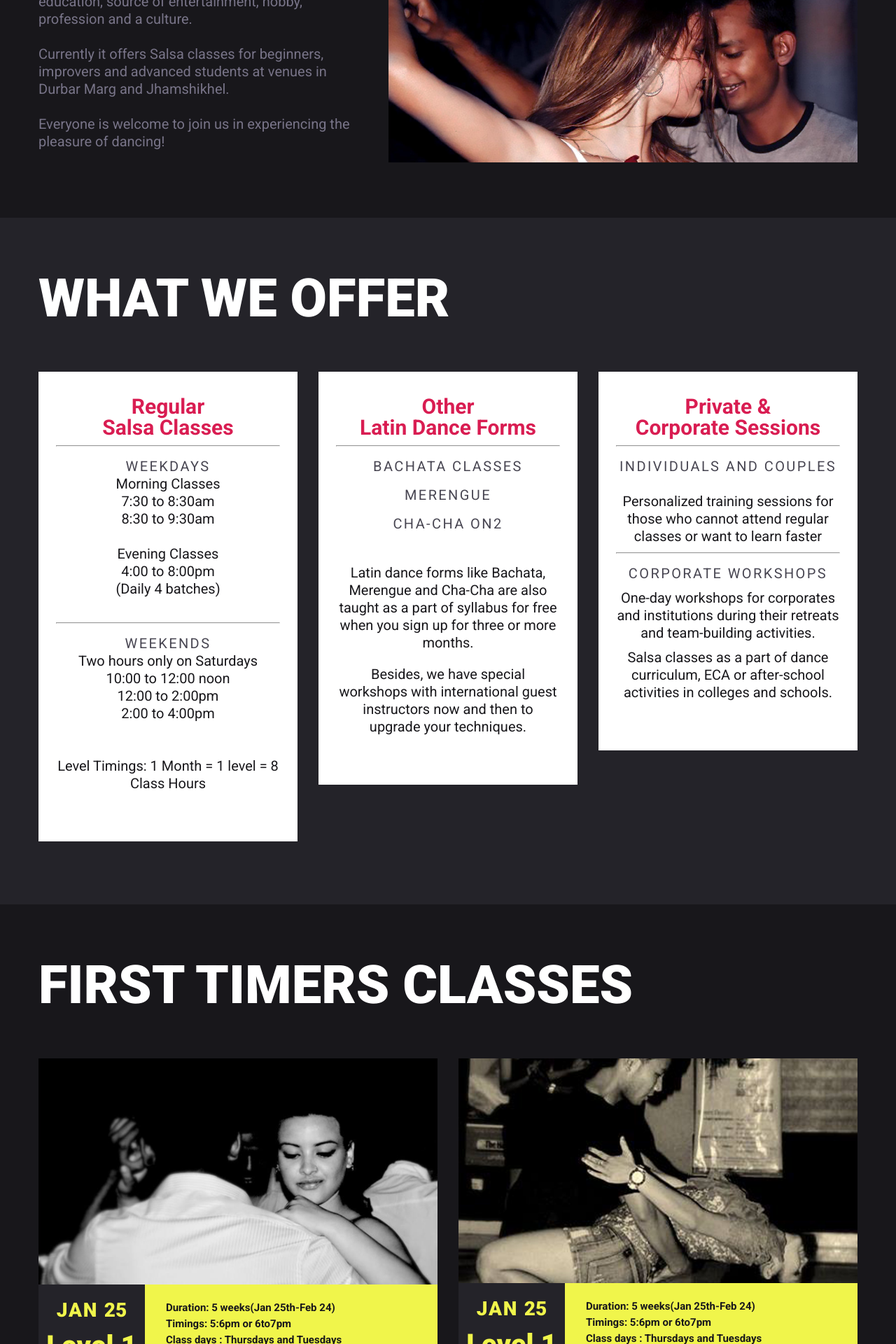
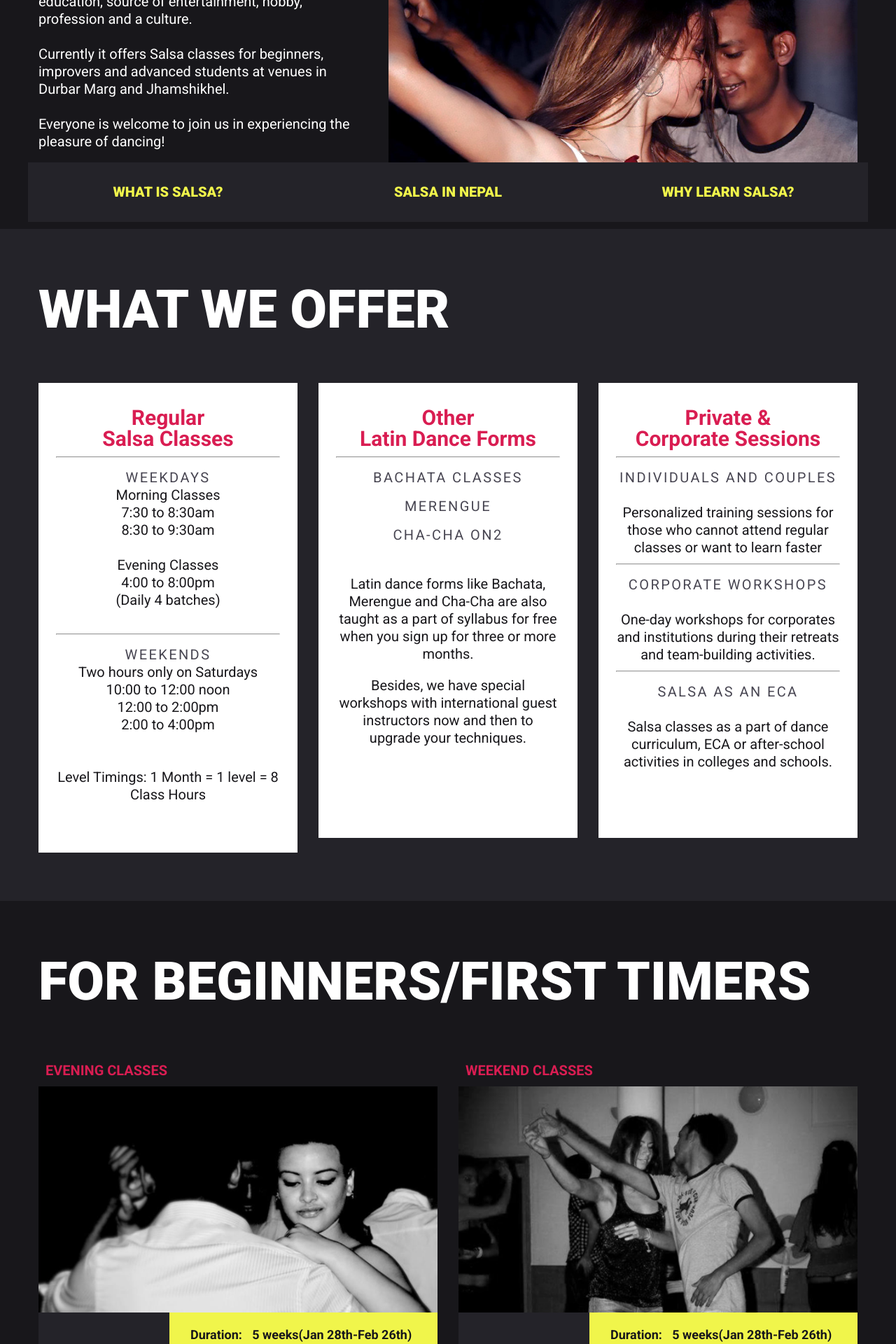
Before and after one commit to punitjajodia/dancewithashok, a PHP site: page / in a window 1280 px wide. Shown: the part 1160-3080 px from the top of the page at 70% size. Run offline with PHP 8.4, Linux system fonts and the light colour scheme; some libraries are stand-ins or nearby versions.

Commit message:
Fixed issue with about us section

```diff
--- a/css/style.css
+++ b/css/style.css
@@ -1455,7 +1455,6 @@ footer .copyright {
 #our-studio h2 {
     color: #D91D52;
     text-transform: uppercase;
-    background: white;
 }
 
 .post_caption time .day {
@@ -1475,7 +1474,7 @@ footer .copyright {
 .post_caption time .level {
     display: block;
     margin-top: 12px;
-    font-size: 40px;
+    font-size: 30px;
 }
 
 .post_caption_cnt .description-text {
@@ -1526,9 +1525,9 @@ footer .copyright {
 
 
 .question {
-    padding: 10px;
-    background: #F0F54B;
-    margin-bottom: 2px;
+    padding: 20px;
+    background: #F0F54B; /*yellow*/
+    margin-bottom: 5px;
     color: black;
     font-weight: 700;
     cursor: pointer;
@@ -1541,3 +1540,91 @@ footer .copyright {
     display: none;
     transition: display 0.8s;
 }
+
+#beginners .row .row {
+    margin-top: 10px;
+    font-size: 18px;
+}
+
+#beginners .description {
+    text-align: left;
+}
+
+@media (max-width: 767px) {
+    #beginners .post {
+        max-width: 100%;
+    }
+
+    #events .post {
+        max-width: 100%;
+    }
+}
+
+.strip {
+    color: #D91D52; /*pink*/
+    font-size: 20px;
+    font-weight: 700;
+    padding: 10px;
+}
+
+#events .post_caption_cnt {
+    padding: 20px;
+}
+
+#events .post_caption_cnt {
+    font-weight: normal;
+    font-size: 19px;
+    line-height: 19px;
+}
+
+#events .post_caption_cnt h5 {
+    font-weight: bold;
+    font-size: 23px;
+    line-height: 22px;
+    margin-top: 10px;
+}
+
+.about-salsa-current {
+    color: white;
+    text-transform: none;
+    font-weight: normal;
+    padding: 10px;
+    text-align: justify;
+}
+
+.about-salsa-description {
+    display:none;
+}
+
+.about-salsa-header {
+    color: #F0F54B;
+}
+
+.about-salsa-info {
+    cursor: pointer;
+}
+
+#about .inset-1 {
+    padding-bottom:0;
+}
+
+#popup {
+    display: none;
+    position: fixed;
+    top: 25vh;
+    left: 25vw;
+    width: 50vw;
+   z-index: 100000;
+   background: white;
+   color: black;
+   padding: 100px;
+}
+
+
+#classes .product {
+   height: 650px;
+}
+
+.faq {
+    margin-top: 0!important;
+}
--- a/index.html
+++ b/index.html
@@ -55,13 +55,13 @@
                                 <a href="#home">Home</a>
                             </li>
                             <li>
-                                <a href="#about">About</a>
+                                <a href="#about">About Us</a>
                             </li>
                             <li>
                                 <a href="#classes">What we offer</a>
                             </li>
                             <li>
-                                <a href="#events">1st Timers classes </a>
+                                <a href="#events">for beginners </a>
                             </li>
                             <li>
                                 <a href="#contacts">Contacts</a>
@@ -96,7 +96,7 @@
                         <h2 class="text-contrast">The Dance Floor</h2>
                         <h6 class="text-secondary-1">“Dance out Loud." </h6>
 
-                        <p class="text-secondary-1">The Dance Floor was founded in 2013 and since then it has firmly established itself as a leader in the Salsa scene in Nepal. <br/><br/>It aims to promote Salsa and Latin dances as an education, source of entertainment, hobby, profession and a culture.<br/><br/>Currently it offers Salsa classes for beginners, improvers and advanced students at venues in Durbar Marg and Jhamshikhel.<br/><br/>Everyone is welcome to join us in experiencing the pleasure of dancing!
+                        <p class="text-contrast">The Dance Floor was founded in 2013 and since then it has firmly established itself as a leader in the Salsa scene in Nepal. <br/><br/>It aims to promote Salsa and Latin dances as an education, source of entertainment, hobby, profession and a culture.<br/><br/>Currently it offers Salsa classes for beginners, improvers and advanced students at venues in Durbar Marg and Jhamshikhel.<br/><br/>Everyone is welcome to join us in experiencing the pleasure of dancing!
 
 </p>
                     </div>
@@ -109,30 +109,50 @@
             </div>
         </section>
 
-        <!--<section class ="bg-default-variant-1 cbp-so-section" id="about-salsa">
+        <section class ="bg-default-variant-1 cbp-so-section" id="about-salsa">
             <div class="container">
                 <div class="row">
-                    <div class="col-md-4">
-                        <div class="about-salsa-info">
+                    <div class="tabs">
+                        <div class="about-salsa-info col-xs-4">
+                            <div class="about-salsa-header">
                                 what is salsa?
                             </div>
+                            <div class="about-salsa-description">
+                                <p>
+                                    Salsa is a couple/partner dance which is danced based on  the rule of lead- follow. The leader, (on most occasions  the male  partner) takes the responsibility to think which steps to do and tries to convey it to the follower (on most occasions the female partner) through suttle movement and signals.
+                                </p>
+                                <p>
+                                    Except in performances and shows, it is spontaneous and  each couples may do different moves on the same beat or music. Salsa originated basically from Latin American countries like Cuba, Puerto Rico, Colombia etc. However the places like New York and Los Angeles have also contributed a lot in bringing salsa to the current state. It is normally danced on Latin songs which are in Spanish.
+                                </p>
+                            </div>
+                        </div>
 
-                    </div>
-                    <div class="col-md-4">
-
-                        <div class="about-salsa-info">
+                        <div class="about-salsa-info col-xs-4">
+                            <div class="about-salsa-header">
                                 Salsa in Nepal
                             </div>
+                            <div class="about-salsa-description">
+                                <p>Salsa was introduced in Nepal one and a half decade ago and now it has developed as a hobby and a profession. Currently, people have shown great interest towards this dance form by showing up in salsa social parties, workshops and festivals organized by different dance schools.</p>
+                                <p>The salsa circle has enabled people to break free, to make friends, interact, socialize and come together for an aspirating activity. They dance out loud and influence others to start too.</p>
+                                <p>College students and other professionals travelling abroad also find it handy as it helps them to mingle with various social circles and make friends. I repeatedly hear from my students that because of their salsa circle they are able to find jobs and make professional contacts in Nepal and abroad. Besides, passionate dancers have taken this activity professionally and  the culture of travelling within the country and abroad for salsa parties,  performances and trainings have also begun.</p>
                             </div>
-                    <div class="col-md-4">
-                        <div class="about-salsa-info">
+                        </div>
+
+                        <div class="about-salsa-info col-xs-4">
+                            <div class="about-salsa-header">
                                 Why learn Salsa?
                             </div>
+                            <div class="about-salsa-description">
+                                <p>We always admire others dancing but don’t dare to dance because we are too shy or concerned what others would say. Besides, we don’t want to do something we are not good at. SALSA will boost up one's confidence to step on the dance floor and overcome the fear of dancing. It builds self-confidence, discipline and concentration. It is a great hobby that also makes people social and outgoing. It gives you freedom to move, to dream with your feet, to feel and to inspire others to</p>
+                            </div>
+                        </div>
+                    </div>
+                    <div class="about-salsa-current text-secondary-1">
 
                     </div>
                 </div>
             </div>
-        </section>-->
+        </section>
 
 
 
@@ -240,10 +260,14 @@
 
                                 <hr/>
                                 <h6>CORPORATE WORKSHOPS</h6>
-                                    <ul>
-                                        <li>One-day workshops for corporates and institutions during their retreats and team-building activities.</li>
-                                        <li>Salsa classes as a part of dance curriculum, ECA or after-school activities in colleges and schools.</li>
-                                    </ul>
+
+                                    <br/>   One-day workshops for corporates and institutions during their retreats and team-building activities.
+
+                                <hr />
+                                <h6>SALSA AS AN ECA</h6>
+                                <br />
+                                    Salsa classes as a part of dance curriculum, ECA or after-school activities in colleges and schools.
+
 
                             </div>
                             <!--<div class="product_img">
@@ -262,9 +286,9 @@
         </section>
 
 
-	        <section class="well well--inset-1 bg-default-variant-1 text-xs-center cbp-so-section" id="events">
+	        <section class="well well--inset-1 bg-default-variant-1 text-xs-center cbp-so-section" id="beginners">
             <div class="container">
-                <h2 class="text-contrast cbp-so-side cbp-so-side-left text-md-center">First Timers Classes</h2>
+                <h2 class="text-contrast cbp-so-side cbp-so-side-left text-md-center">For Beginners/First Timers</h2>
 
                 <div class="row">
 
@@ -272,6 +296,9 @@
                         <!--post-->
                         <div class="post">
                             <div class="post_img">
+                                <div class="strip">
+                                    EVENING CLASSES
+                                </div>
                                 <a class="thumb" href="images/ashok/beginner-class.png" data-gallery="3">
                                     <img src="images/ashok/beginner-class.png" alt="" />
                                     <span class="thumb_overlay">
@@ -280,22 +307,58 @@
                                 </a>
                             </div>
                             <div class="post_caption">
-                                <time datetime="2016-01-25"> <span class="month">JAN </span><span class="day">25</span>
-                                <span class="level">Level 1</span>
+                                <time datetime="2016-01-25"> <span class="month">JAN </span><span class="day">28</span>
+                                <span class="level">Level 1 &amp; 2</span>
                                 </time>
                                 <div class="post_caption_cnt">
-                                    <div class="description-text"><a href="#">Duration: 5 weeks(Jan 25th-Feb 24) <br/> Timings: 5:6pm or 6to7pm <br/> Class days : Thursdays and Tuesdays <br/> Cost : Rs. 2500 per person <br/></a></div>
+                                    <div class="description-text"><a href="#">
+                                        <div class="row">
+                                            <div class="col-xs-3">
+                                                Duration:
+                                            </div>
+                                            <div class="col-xs-9 description">
+                                                5 weeks(Jan 28th-Feb 26th)
+                                            </div>
+                                        </div>
+
+                                        <div class="row">
+                                            <div class="col-xs-3">
+                                                Timings:
+                                            </div>
+                                            <div class="col-xs-9 description">
+                                                Thursdays and Fridays<br />5:00 to 6:00pm <br/> 6:00 to 7:00pm
+                                            </div>
+                                        </div>
+
+
+
+                                        <div class="row">
+                                            <div class="col-xs-3">
+                                                Cost :
+                                            </div>
+                                            <div class="col-xs-9 description">
+                                                Rs. 2500 per person
+                                            </div>
+                                        </div>
+
                                 </div>
                             </div>
                         </div>
                         <!--end post-->
                     </div>
+
+
+            </div>
                     <div class="col-md-6 col-sm-6 col-xs-12 cbp-so-side cbp-so-side-left">
                         <!--post-->
                         <div class="post">
                             <div class="post_img">
-                                <a class="thumb" href="images/ashok/beginner-class1.png" data-gallery="3">
-                                    <img src="images/ashok/beginner-class1.png" alt="" />
+                                <div class="strip">
+                                    WEEKEND CLASSES
+                                </div>
+                                <a class="thumb" href="images/ashok/bachata-class.png" data-gallery="3">
+                                    <img src="images/ashok/bachata-class.png" alt="" />
+
                                     <span class="thumb_overlay">
                                         <span class="insider"></span>
                                     </span>
@@ -303,15 +366,49 @@
                             </div>
                             <div class="post_caption">
                                 <time datetime="2016-01-25">
-                                    <span class="month">JAN </span><span class="day">25</span>
-                                    <span class="level">Level 1</span>
+                                    <span class="month">FEB </span><span class="day">13th</span>
+                                    <span class="level">Level 1 &amp; 2</span>
                                 </time>
                                 <div class="post_caption_cnt">
-                                    <div class="description-text"><a href="#">Duration: 5 weeks(Jan 25th-Feb 24) <br /> Timings: 5:6pm or 6to7pm <br /> Class days : Thursdays and Tuesdays <br /> Cost : Rs. 2500 per person <br /></a></div>
+                                    <div class="description-text">
+                                        <a href="#">
+                                            <div class="row">
+                                                <div class="col-xs-3">
+                                                    Duration:
+                                                </div>
+                                                <div class="col-xs-9 description">
+                                                    5 weeks(Jan 28th-Feb 26th)
+                                                </div>
+                                            </div>
+
+                                            <div class="row">
+                                                <div class="col-xs-3">
+                                                    Timings:
+                                                </div>
+                                                <div class="col-xs-9 description">
+                                                    Saturdays, 2 hours class<br />2:15 to 4:15pm
+                                                    <br/><br />
+                                                </div>
+                                            </div>
+
+
+
+                                            <div class="row">
+                                                <div class="col-xs-3">
+                                                    Cost :
+                                                </div>
+                                                <div class="col-xs-9 description">
+                                                    Rs. 2500 per person
+                                                </div>
+                                            </div>
+
                                     </div>
                                 </div>
                             </div>
                             <!--end post-->
+                        </div>
+
+
                     </div>
                     </div>
                 </div>
@@ -320,7 +417,7 @@
         <section class="well well--inset-1 text-xs-center cbp-so-section" id="faqs">
             <div class="container">
                 <h2 class="text-contrast cbp-so-side cbp-so-side-left text-md-center">FAQs</h2>
-                <div class="row">
+                <div class="row cbp-so-side cbp-so-side-left">
                     <div class="faq col-md-12">
                         <div class="question">
                             1. What are your opening hours for enquiry or visit?
@@ -418,7 +515,8 @@
                                 If  dance other forms like Hip Hop, Jazz, Ballet, contemporary, Bollywood, Classical but you are  doing salsa for the first time, we, we  still recommend you to start from Level 1 and work your way up each term. Let’s see how you go and if you catch up faster, we can shift you up no problems.
                             </p><p>
                                 If you did salsa before and you with us or with other dance school in Nepal or aborad, please schedule a assessment session with our instructor to check which level you are and will recommend a suitable batch and timings . Normally, the assessment takes place on Saturdays during the weekly practice session ( or open floor) from 5 pm t0 6:30 at the studio where people from different level come. It should take around 10-15 minutes.
-</p></div>
+                            </p>
+                        </div>
                     </div>
                     <div class="faq col-md-12">
                         <div class="question">
@@ -432,7 +530,7 @@
                                 Besides, each dance schools has its own syllabus and way of naming a level. Only thing that really counts is how many hour you have spent on the dancefloor learning and more importantly practicing. People who have danced for six months in some cases dance better than people dancing from 2 years.
                             </p>
                             <p>
-                                At our studio, we classify the levels as:<br/>
+                                At our studio, we classify the levels as:<br />
                                 Dancing for 3 months and less: Beginners<br />
                                 Dancing for 3-6months: Improvers<br />
                                 Dancing for 6months-18months: Iintermediate<br />
@@ -461,7 +559,8 @@
                             11. Can I watch a class first or try it?
                         </div>
                         <div class="answer">
-                            <p>Of course, you can just sit down and watch it during any class unless you don’t make noise in groups disturb the class. Just check which levels we are running from the class schedule and come along. You may want to think about doing a trial lesson instead. you will get a better picture of what the classes are like and what could suit you best. The first class is always free and if you don't like it you don't have to sign for a whole course if you feel disappointed you don't have to pay anything. The first class of a beginner batch( level 1) is always free.
+                            <p>
+                                Of course, you can just sit down and watch it during any class unless you don’t make noise in groups disturb the class. Just check which levels we are running from the class schedule and come along. You may want to think about doing a trial lesson instead. you will get a better picture of what the classes are like and what could suit you best. The first class is always free and if you don't like it you don't have to sign for a whole course if you feel disappointed you don't have to pay anything. The first class of a beginner batch( level 1) is always free.
                             </p><p>Just let us know in advance as we need to keep an eye on even number of male and females for dancing as a couple.</p>
                         </div>
                     </div>
@@ -506,8 +605,8 @@
                         <!--post-->
                         <div class="post">
                             <div class="post_img">
-                                <a class="thumb" href="images/ashok/practice-sessions.png" data-gallery="3">
-                                    <img src="images/ashok/practice-sessions.png" alt="" />
+                                <a class="thumb" href="images/ashok/practice-sessions-bw.png" data-gallery="3">
+                                    <img src="images/ashok/practice-sessions-bw.png" alt="" />
                                     <span class="thumb_overlay">
                                         <span class="insider"></span>
                                     </span>
@@ -517,7 +616,9 @@
                                 <time datetime="2016-01-25"><span class="day">PRACTICE SESSIONS</span>
                                 </time>
                                 <div class="post_caption_cnt">
-                                    <h5><a href="#">Open to all</a></h5>
+                                    Practice time where students from all levels meet-up to dance with each other.
+
+                                    <h5>EVERY SATURDAY 5:00 to 6:30PM</h5>
                                 </div>
                             </div>
                         </div>
@@ -538,7 +639,9 @@
                                 <time datetime="2016-01-25"><span class="day">TO BE DECIDED</span>
                                 </time>
                                 <div class="post_caption_cnt">
-                                    <h5><a href="#">Bachata workshop and regular classes</a></h5>
+                                    Bachata workshop and regular classes for students with 3 or more months of Salsa training                                    <br />
+
+                                    <h5>REGISTRATIONS OPENING SOON</h5>
                                 </div>
                             </div>
                         </div>
@@ -650,7 +753,7 @@
                     <!--list-->
                     <ul class="list footer-menu">
                         <li><a href="#home">HOME</a></li>
-                        <li><a href="#about">ABOUT</a></li>
+                        <li><a href="#about">ABOUT US</a></li>
                         <li><a href="#classes">classes</a></li>
                         <li><a href="#events">events</a></li>
                         <li><a href="#contacts">CONTACTS</a></li>
@@ -972,6 +1075,10 @@
         </section>
     </div>
 
+<div id="popup">
+
+</div>
+
 <script src="js/script.js"></script>
 <script src="js/custom.js"></script>
 <!--coded by photon-->
```
Also changed, not shown: js/custom.js (+10 -1 lines), images/ashok/bachata-class.png, images/ashok/practice-sessions-bw.png (added). Lines whose indentation alone changed are shown as unchanged.
